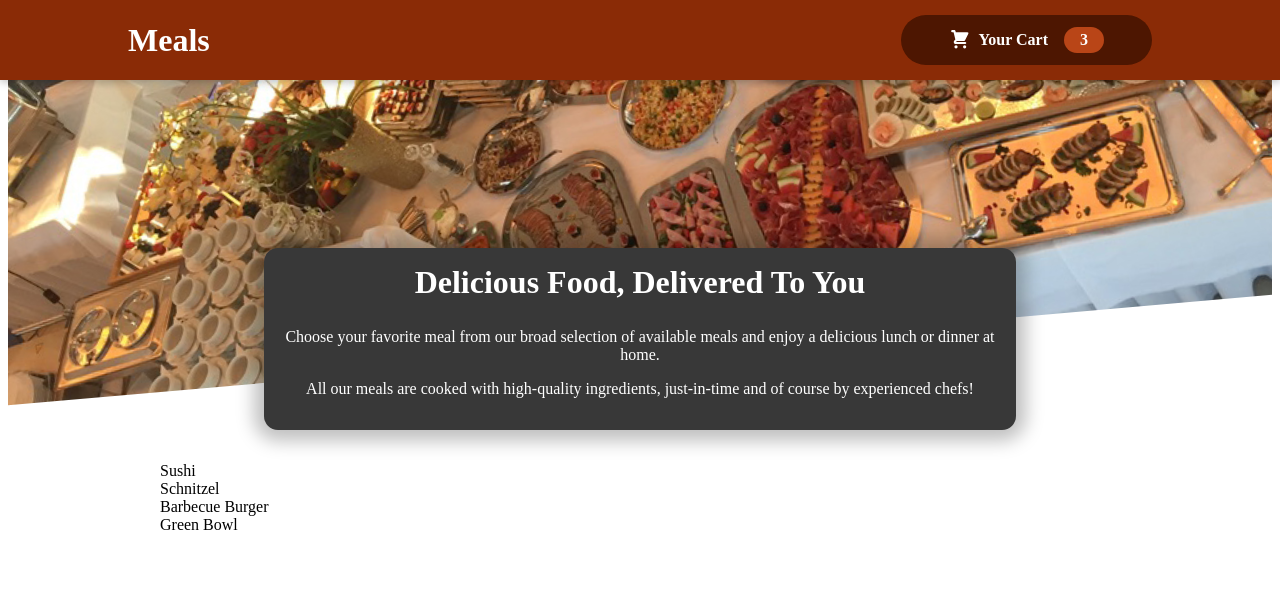
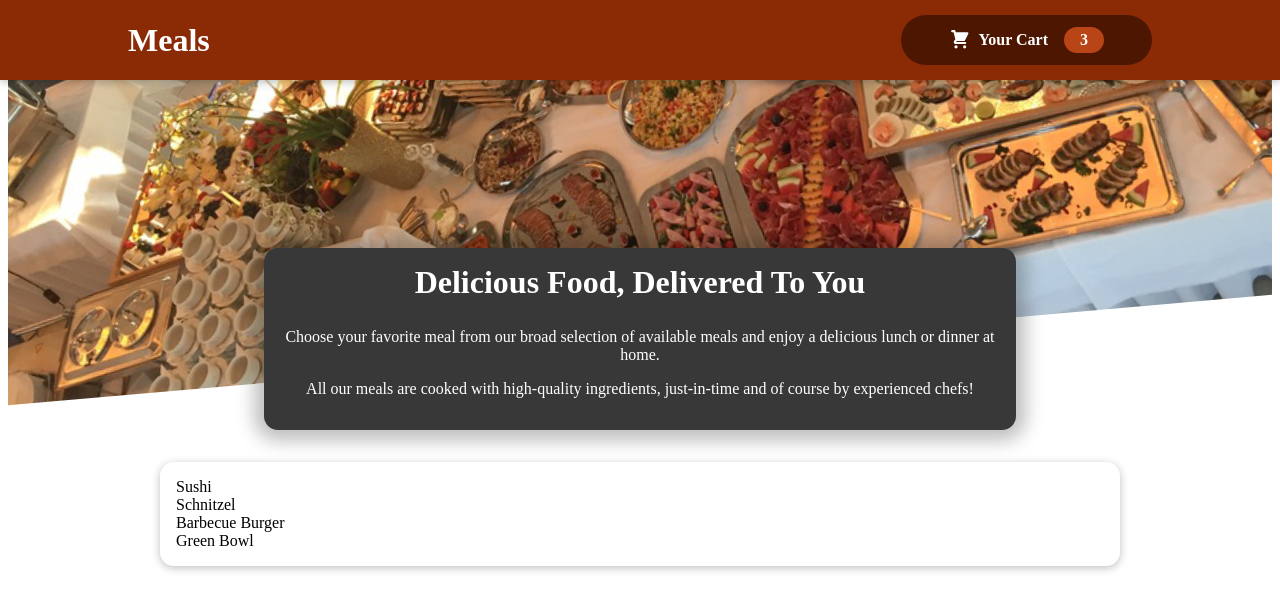
Before and after one commit to louisweiser/demo_food-app, a React (Create React App) app: page / in a window 1280 px wide. Shown: the top 610 px of the page. Built offline with nearby package versions, Linux system fonts and the light colour scheme.

Commit message:
create Card component

```diff
--- a/src/components/Meals/AvailableMeals.js
+++ b/src/components/Meals/AvailableMeals.js
@@ -1,4 +1,5 @@
 import classes from "./AvailableMeals.module.css";
+import Card from "../UI/Card";
 
 const DUMMY_MEALS = [
   {
@@ -34,7 +35,9 @@
 
   return (
     <section className={classes.meals}>
-      <ul>{mealsList}</ul>
+      <Card>
+        <ul>{mealsList}</ul>
+      </Card>
     </section>
   );
 }
--- /dev/null
+++ b/src/components/UI/Card.js
@@ -0,0 +1,5 @@
+import classes from "./Card.module.css";
+
+export default function Card(props) {
+  return <div className={classes.card}>{props.children}</div>;
+}
--- /dev/null
+++ b/src/components/UI/Card.module.css
@@ -0,0 +1,6 @@
+.card {
+  padding: 1rem;
+  box-shadow: 0 2px 8px rgba(0, 0, 0, 0.25);
+  border-radius: 14px;
+  background-color: white;
+}
```
